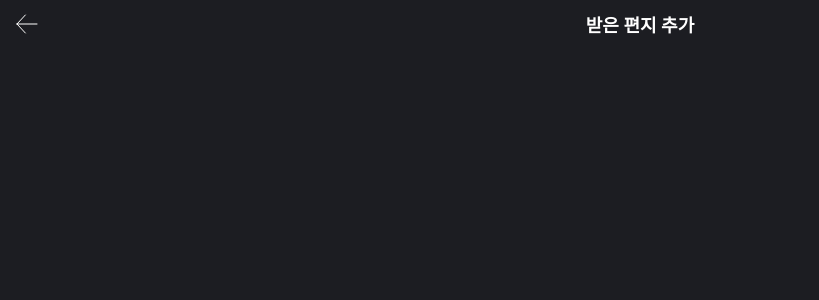
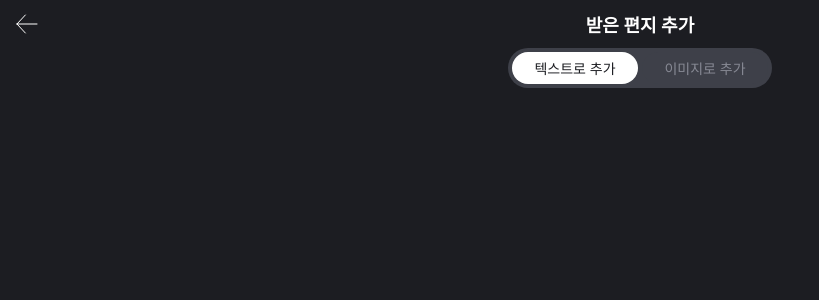
Before and after one commit to depromeet/ggogeet-client, a Next.js app: page /letter-storage/add in a window 1280 px wide. Shown: the top 300 px of the page, without its empty margins (0-819 px from the left). Built offline with nearby package versions, Linux system fonts and the light colour scheme; a web font is replaced by a local one.

Commit message:
💄 받은편지추가 페이지 AddNavigationBar 컴포넌트 생성

```diff
--- /dev/null
+++ b/src/components/features/letterStorage/add/AddNavigationBar/index.tsx
@@ -0,0 +1,16 @@
+import * as S from "./styled";
+interface Props {
+  selectedItem: string;
+}
+export default function AddNavigationBar({ selectedItem }: Props) {
+  return (
+    <S.NavigationBarLayout>
+      <S.Navigation isSelected={selectedItem === "텍스트로 추가"}>
+        텍스트로 추가
+      </S.Navigation>
+      <S.Navigation isSelected={selectedItem === "이미지로 추가"}>
+        이미지로 추가
+      </S.Navigation>
+    </S.NavigationBarLayout>
+  );
+}
--- /dev/null
+++ b/src/components/features/letterStorage/add/AddNavigationBar/styled.ts
@@ -0,0 +1,32 @@
+import { Body1 } from "@/src/styles/commons";
+import styled from "@emotion/styled";
+
+export const NavigationBarLayout = styled.div`
+  display: flex;
+  justify-content: space-between;
+  align-items: center;
+  width: 264px;
+  height: 40px;
+  padding: 4px;
+  border-radius: 24px;
+  background-color: ${({ theme }) => theme.colors.gray5};
+`;
+
+interface NavigationProps {
+  isSelected: boolean;
+}
+
+export const Navigation = styled.p<NavigationProps>`
+  display: flex;
+  justify-content: center;
+  align-items: center;
+  width: 126px;
+  height: 32px;
+  color: ${({ theme, isSelected }) =>
+    isSelected ? theme.colors.navy : theme.colors.gray3};
+  background-color: ${({ theme, isSelected }) =>
+    isSelected ? theme.colors.white : theme.colors.gray5};
+  border-radius: 20px;
+
+  ${Body1};
+`;
--- a/src/components/features/letterStorage/bottomSheet/BottomSheetFooter/index.tsx
+++ b/src/components/features/letterStorage/bottomSheet/BottomSheetFooter/index.tsx
@@ -1,4 +1,3 @@
-import Button from "@/src/components/common/Buttons/Button";
 import * as S from "./styled";
 
 export default function BottomSheetFooter() {
--- a/src/components/features/letterStorage/bottomSheet/BottomSheetHeader/index.tsx
+++ b/src/components/features/letterStorage/bottomSheet/BottomSheetHeader/index.tsx
@@ -9,7 +9,7 @@ export default function BottomSheetHeader({ selectedItem }: Props) {
   return (
     <S.HeaderLayout>
       <S.NavigationsContainer>
-        <S.Navigation isSelected={selectedItem === "보낸사람"}>
+        <S.Navigation isSelected={selectedItem === "보낸 사람"}>
           보낸 사람
         </S.Navigation>
         <S.Navigation isSelected={selectedItem === "태그"}>태그</S.Navigation>
--- a/src/components/features/letterStorage/bottomSheet/ListBottomSheet/index.tsx
+++ b/src/components/features/letterStorage/bottomSheet/ListBottomSheet/index.tsx
@@ -26,11 +26,15 @@ interface Props {
 export default function ListBottomSheet({ listArray }: Props) {
   return (
     <>
+<<<<<<< HEAD
       <BottomSheetHeader selectedItem="보낸사람" />
 <<<<<<< HEAD
 <<<<<<< HEAD
 =======
 >>>>>>> d33a397 (💄 letter-storage 페이지 바텀시트 스타일 수정)
+=======
+      <BottomSheetHeader selectedItem="보낸 사람" />
+>>>>>>> 3d35b64 (💄 받은편지추가 페이지 AddNavigationBar 컴포넌트 생성)
       <S.ListsContainer>
         {listArray.map((item, index) => {
           // NOTE: key값 임시
--- a/src/pages/letter-storage/add.tsx
+++ b/src/pages/letter-storage/add.tsx
@@ -1,11 +1,17 @@
 import TopNavigation from "@/src/components/common/TopNavigation";
 import { NavBack } from "@/src/components/common/TopNavigation/atoms";
+import AddNavigationBar from "@/src/components/features/letterStorage/add/AddNavigationBar";
 import { Display2 } from "@/src/styles/commons";
 import styled from "@emotion/styled";
 
 const Layout = styled.div`
   background-color: ${({ theme }) => theme.colors.navy};
   height: 100vh;
+`;
+
+const MainLayout = styled.div`
+  display: flex;
+  justify-content: center;
 `;
 
 const TopNavigationTitle = styled.p`
@@ -20,6 +26,9 @@ const LetterStorageAddPage = () => {
         title={<TopNavigationTitle>받은 편지 추가</TopNavigationTitle>}
         leftElem={<NavBack color="white" />}
       />
+      <MainLayout>
+        <AddNavigationBar selectedItem="텍스트로 추가" />
+      </MainLayout>
     </Layout>
   );
 };
```
